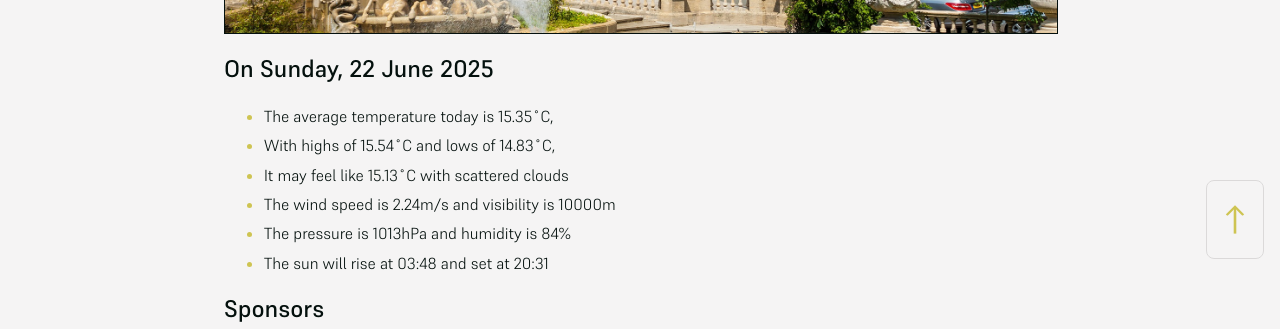
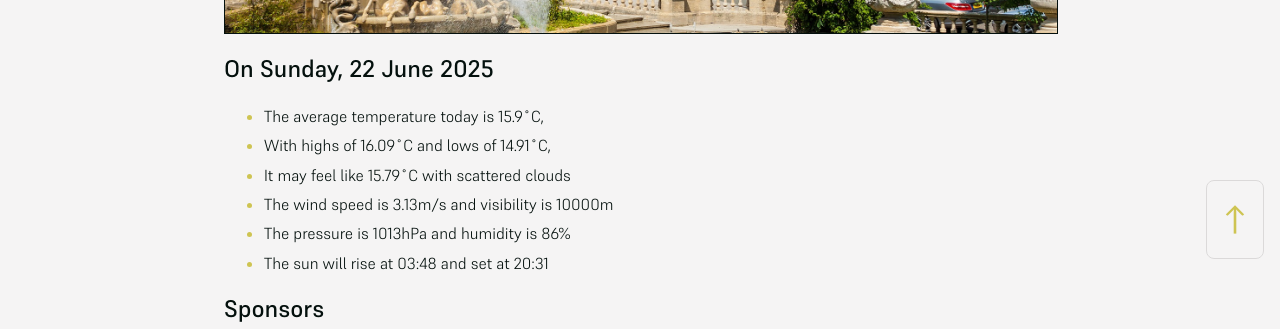
Before and after one commit to mat-0/cheltenham-open-data, a Jekyll site: the page built from index.md, in a window 1280 px wide. Shown: the part 625-954 px from the top of the page. Built offline with Jekyll 4.4.1, drawn with Linux system fonts in a browser that asks for light colours.

Commit message:
Updated 2025-06-22 05:00:04

```diff
--- a/index.md
+++ b/index.md
@@ -10,11 +10,11 @@ seo: Menu
 <!-- weather_marker starts -->
 ## On Sunday, 22 June 2025
 
-- The average temperature today is 15.35˚C,
-- With highs of 15.54˚C and lows of 14.83˚C,
-- It may feel like 15.13˚C with scattered clouds
-- The wind speed is 2.24m/s and visibility is 10000m
-- The pressure is 1013hPa and humidity is 84%
+- The average temperature today is 15.9˚C,
+- With highs of 16.09˚C and lows of 14.91˚C,
+- It may feel like 15.79˚C with scattered clouds
+- The wind speed is 3.13m/s and visibility is 10000m
+- The pressure is 1013hPa and humidity is 86%
 - The sun will rise at 03:48 and set at 20:31
 
 <!-- weather_marker ends -->
```
Also changed, not shown: _data/flood.json (+4 -4 lines), _pages/news.md (+7 -7 lines).
